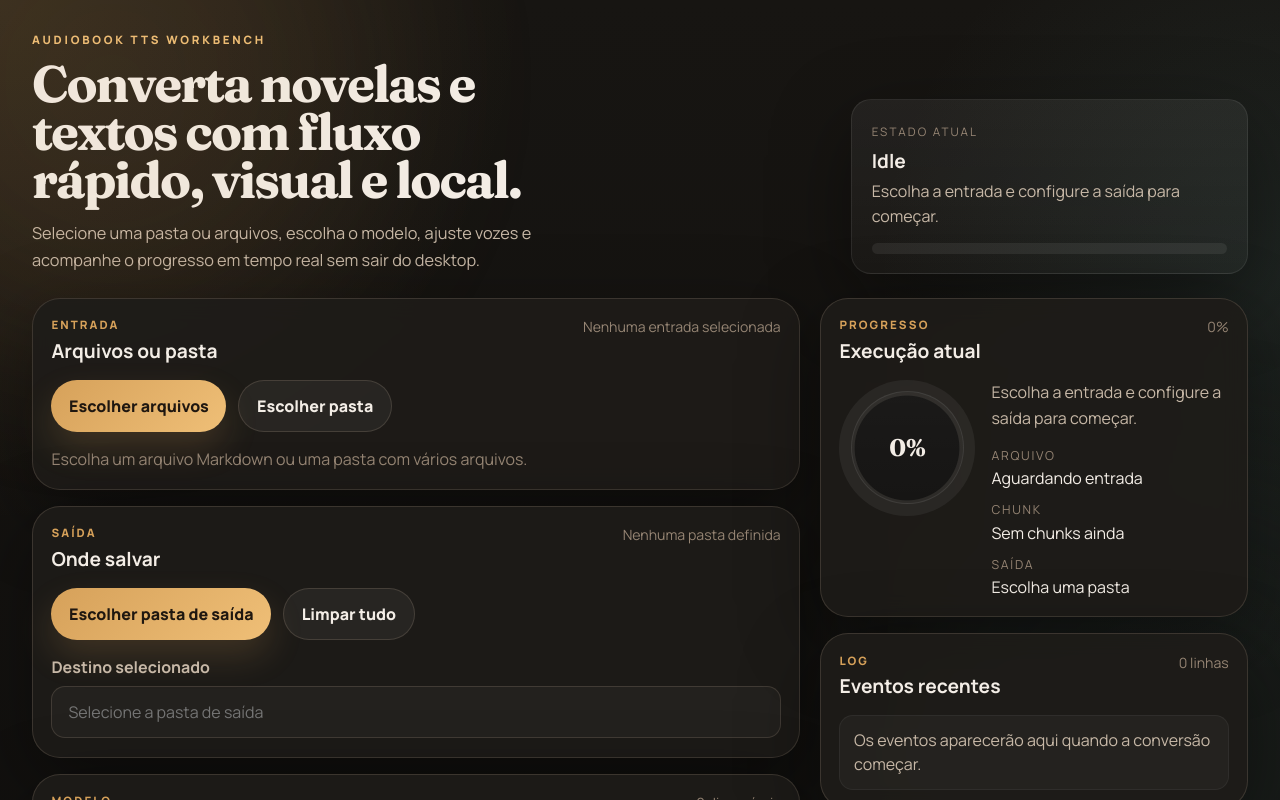
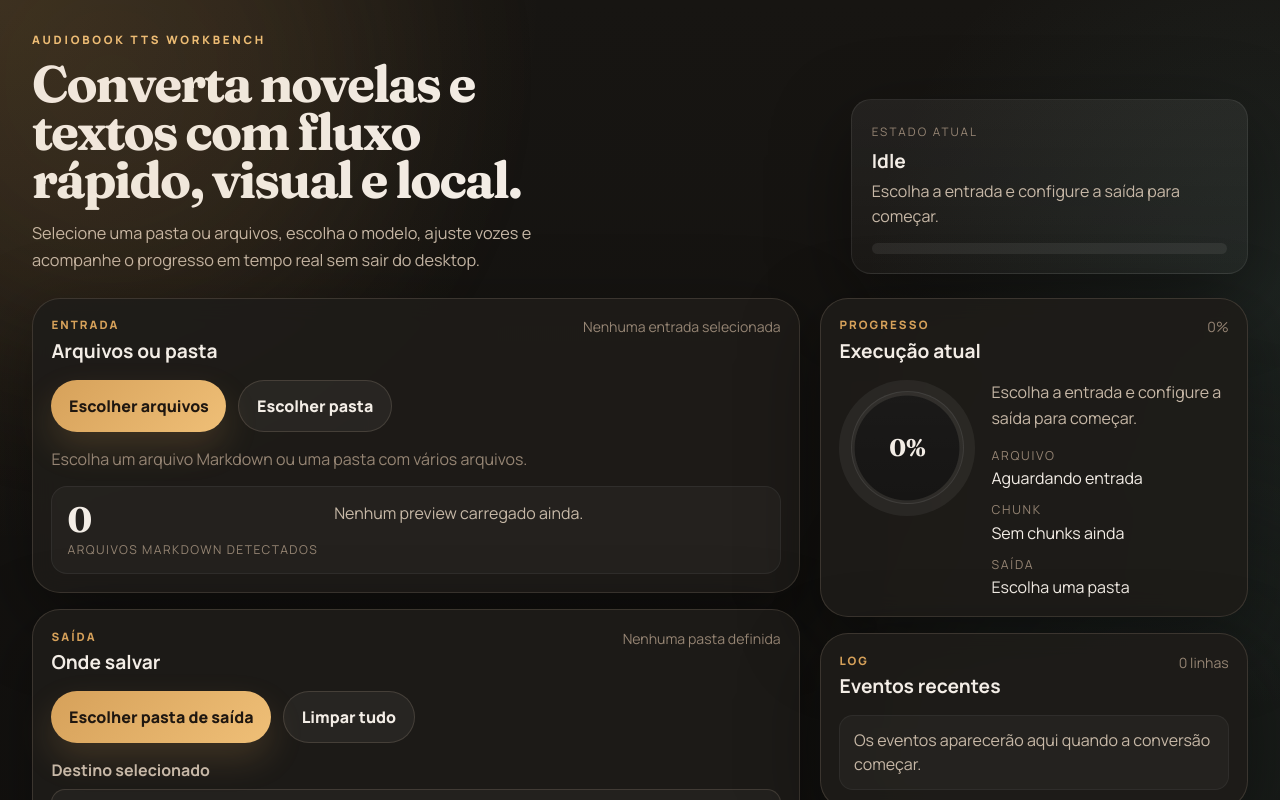
Before and after one commit to Afonsojr/meu_tts, a React (Vite) app: page / in a window 1280 px wide. Shown: the top 800 px of the page. Built offline with nearby package versions, Linux system fonts and the light colour scheme.

Commit message:
Refine desktop input preview

```diff
--- a/src/App.tsx
+++ b/src/App.tsx
@@ -125,6 +125,8 @@ function App() {
   const [speed, setSpeed] = useState(1);
   const [startAt, setStartAt] = useState(1);
   const [maxWorkers, setMaxWorkers] = useState(2);
+  const [inputPreview, setInputPreview] = useState<InputPreview | null>(null);
+  const [previewLoading, setPreviewLoading] = useState(false);
   const [loadingCatalog, setLoadingCatalog] = useState(true);
   const [busy, setBusy] = useState(false);
   const [error, setError] = useState<string | null>(null);
@@ -195,6 +197,52 @@ function App() {
     }
   }, [catalog, model, selectedVoice]);
 
+  useEffect(() => {
+    let cancelled = false;
+
+    async function loadPreview() {
+      if (!inputs.length || inputKind === null) {
+        setInputPreview(null);
+        return;
+      }
+
+      if (inputKind === "files" && inputs.length > 1) {
+        setInputPreview({
+          path: inputs[0],
+          kind: "directory",
+          file_count: inputs.length,
+          files: inputs.map((path) => formatSelectionLabel(path)),
+        });
+        return;
+      }
+
+      setPreviewLoading(true);
+      try {
+        const preview = await invoke<InputPreview>("inspect_input", {
+          path: inputs[0],
+        });
+        if (!cancelled) {
+          setInputPreview(preview);
+        }
+      } catch (err) {
+        if (!cancelled) {
+          setInputPreview(null);
+          setError(err instanceof Error ? err.message : String(err));
+        }
+      } finally {
+        if (!cancelled) {
+          setPreviewLoading(false);
+        }
+      }
+    }
+
+    void loadPreview();
+
+    return () => {
+      cancelled = true;
+    };
+  }, [inputs, inputKind]);
+
   const currentModel = catalog?.models.find((item) => item.id === model) ?? null;
   const availableVoices = useMemo(() => {
     if (!currentModel) {
@@ -231,6 +279,7 @@ function App() {
   }, [inputKind, inputs]);
 
   const totalProgress = job.totalChunks > 0 ? job.completedChunks / job.totalChunks : job.progress;
+  const visibleFiles = inputPreview?.files.slice(0, 3) ?? [];
 
   async function chooseFiles() {
     try {
@@ -458,6 +507,29 @@ function App() {
                 </span>
               ) : null}
             </div>
+
+            <div className="preview-block">
+              <div className="preview-metric">
+                <strong>{previewLoading ? "..." : inputPreview?.file_count ?? inputs.length}</strong>
+                <span>arquivos Markdown detectados</span>
+              </div>
+              <div className="preview-copy">
+                <p>
+                  {inputPreview
+                    ? inputPreview.kind === "directory"
+                      ? "A pasta selecionada foi escaneada pelo backend."
+                      : "Arquivo carregado para conversão."
+                    : "Nenhum preview carregado ainda."}
+                </p>
+                {visibleFiles.length ? (
+                  <ul>
+                    {visibleFiles.map((file) => (
+                      <li key={file}>{file}</li>
+                    ))}
+                  </ul>
+                ) : null}
+              </div>
+            </div>
           </article>
 
           <article className="panel">
@@ -517,6 +589,7 @@ function App() {
                     </div>
                     <p>{item.description}</p>
                     <div className="model-tags">
+                      <span>{item.accent}</span>
                       <span>{item.supportsSpeakerWav ? "referência WAV" : "voz pronta"}</span>
                       <span>{item.supportsSpeed ? "ajuste de velocidade" : "velocidade fixa"}</span>
                     </div>
@@ -579,6 +652,11 @@ function App() {
                 </div>
               </>
             )}
+            {showSpeakerPicker ? (
+              <p className="muted voice-note">
+                XTTS usa voz de referência e não lista vozes pré-definidas.
+              </p>
+            ) : null}
           </article>
 
           <details className="panel advanced-panel">
--- a/src/styles.css
+++ b/src/styles.css
@@ -298,6 +298,52 @@ small {
   gap: 0.6rem;
 }
 
+.preview-block {
+  display: grid;
+  grid-template-columns: auto minmax(0, 1fr);
+  gap: 1rem;
+  margin-top: 1rem;
+  padding: 0.95rem;
+  border-radius: var(--radius-md);
+  background: rgba(255, 255, 255, 0.03);
+  border: 1px solid rgba(255, 255, 255, 0.06);
+}
+
+.preview-metric {
+  min-width: 8rem;
+  display: grid;
+  gap: 0.2rem;
+  align-content: start;
+}
+
+.preview-metric strong {
+  font-family: "Fraunces", Georgia, serif;
+  font-size: 2.2rem;
+  line-height: 1;
+}
+
+.preview-metric span {
+  color: var(--muted-deep);
+  font-size: 0.76rem;
+  text-transform: uppercase;
+  letter-spacing: 0.12em;
+}
+
+.preview-copy p {
+  margin: 0 0 0.7rem;
+  color: var(--muted);
+}
+
+.preview-copy ul {
+  margin: 0;
+  padding-left: 1rem;
+  color: var(--text);
+}
+
+.preview-copy li {
+  margin-bottom: 0.3rem;
+}
+
 .selection-chip,
 .muted-chip {
   display: inline-flex;
@@ -442,6 +488,10 @@ small {
 .voice-chip span {
   color: var(--muted-deep);
   font-size: 0.8rem;
+}
+
+.voice-note {
+  margin-top: 0.9rem;
 }
 
 .reference-box {
```
